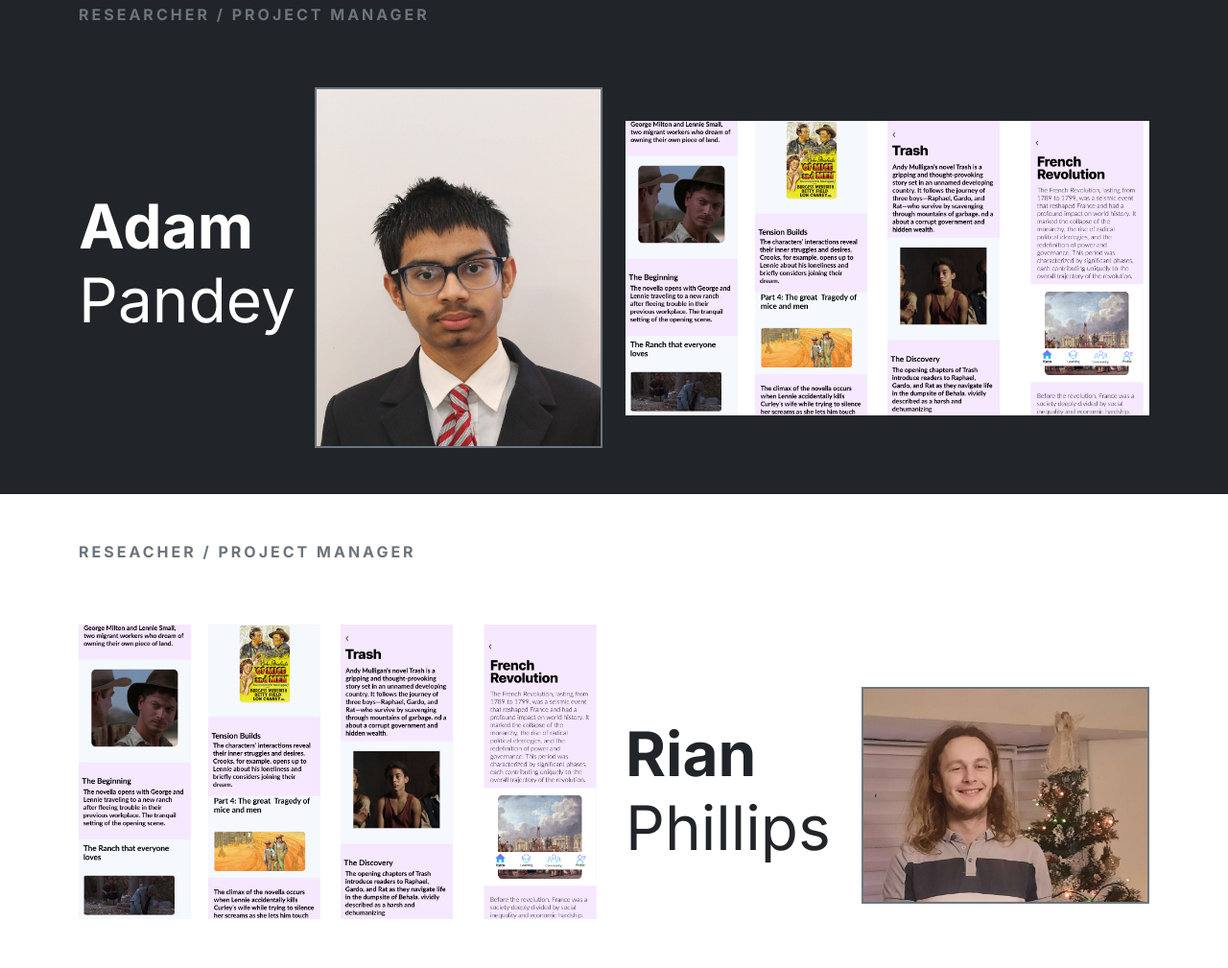
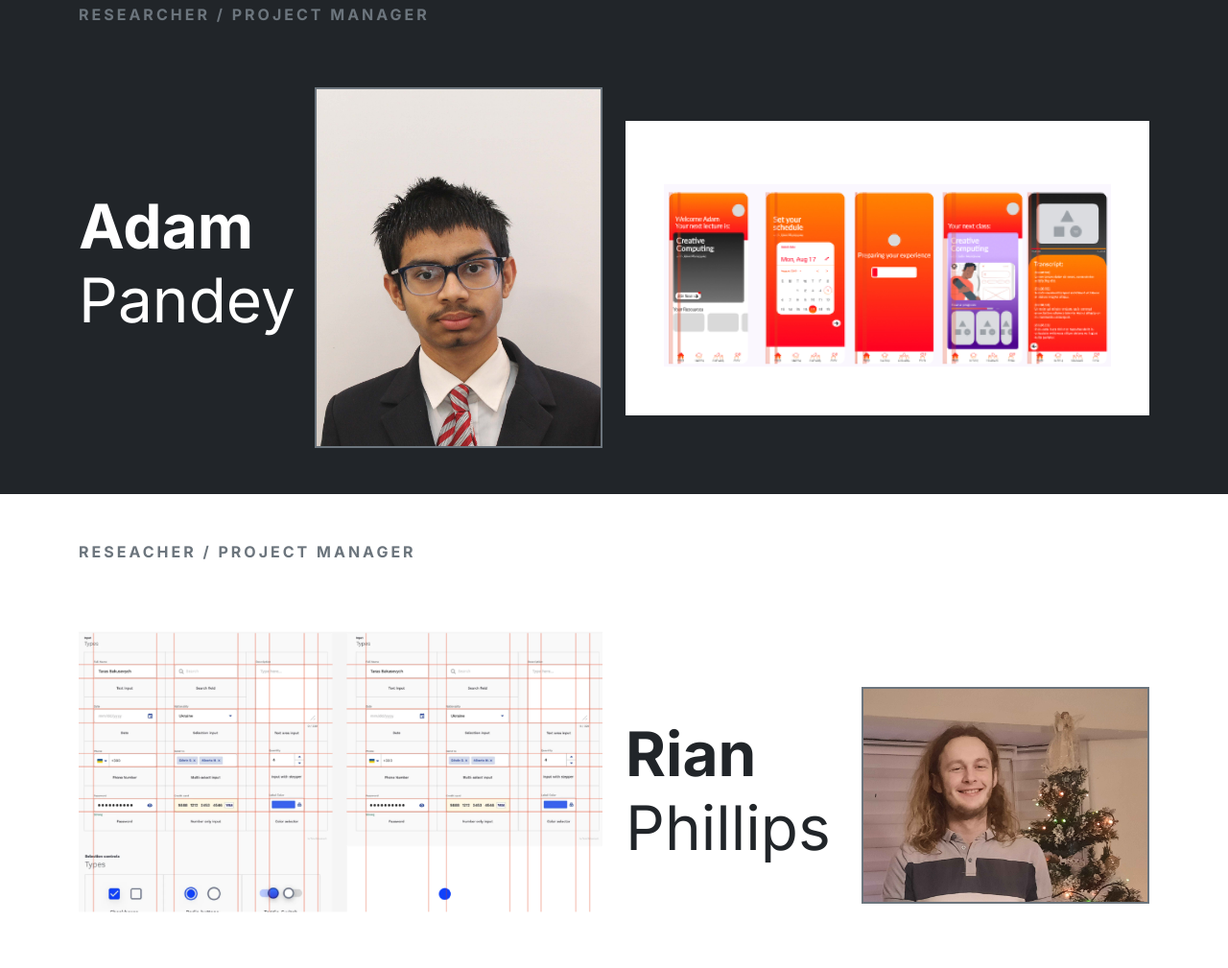
Before and after one commit to jeromejenkinsjr/web-design-frameworks, a website: page ourteam.html in a window 1280 px wide. Shown: the part 1438-2447 px from the top of the page at 96% size. Drawn offline with nearby package versions, Linux system fonts and the light colour scheme.

Commit message:
Final commit: Adding images for Our Team. Thank you and Merry Christmas!

```diff
--- a/ourteam.html
+++ b/ourteam.html
@@ -364,7 +364,7 @@
 						class="col-md-6 d-flex flex-column align-items-center justify-content-center"
 						style="height: 100%"
 					>
-					<img src="images/kieroncarousel/1.jpg" class="img-fluid mb-5">
+					<img src="images/adam1.jpg" class="img-fluid mb-5">
 					</div>
 				</div>
 				<div class="row">
@@ -393,7 +393,7 @@
 						class="col-md-6 d-flex flex-column align-items-center justify-content-center mb-5"
 						style="height: 100%"
 					>
-					<img src="images/kieroncarousel/1.jpg" class="img-fluid mb-5">
+					<img src="images/rian1.png" class="img-fluid mb-5">
 					</div>
 
 					<div
```
Also changed, not shown: images/adam1.jpg (added), images/rian1.png (added).
